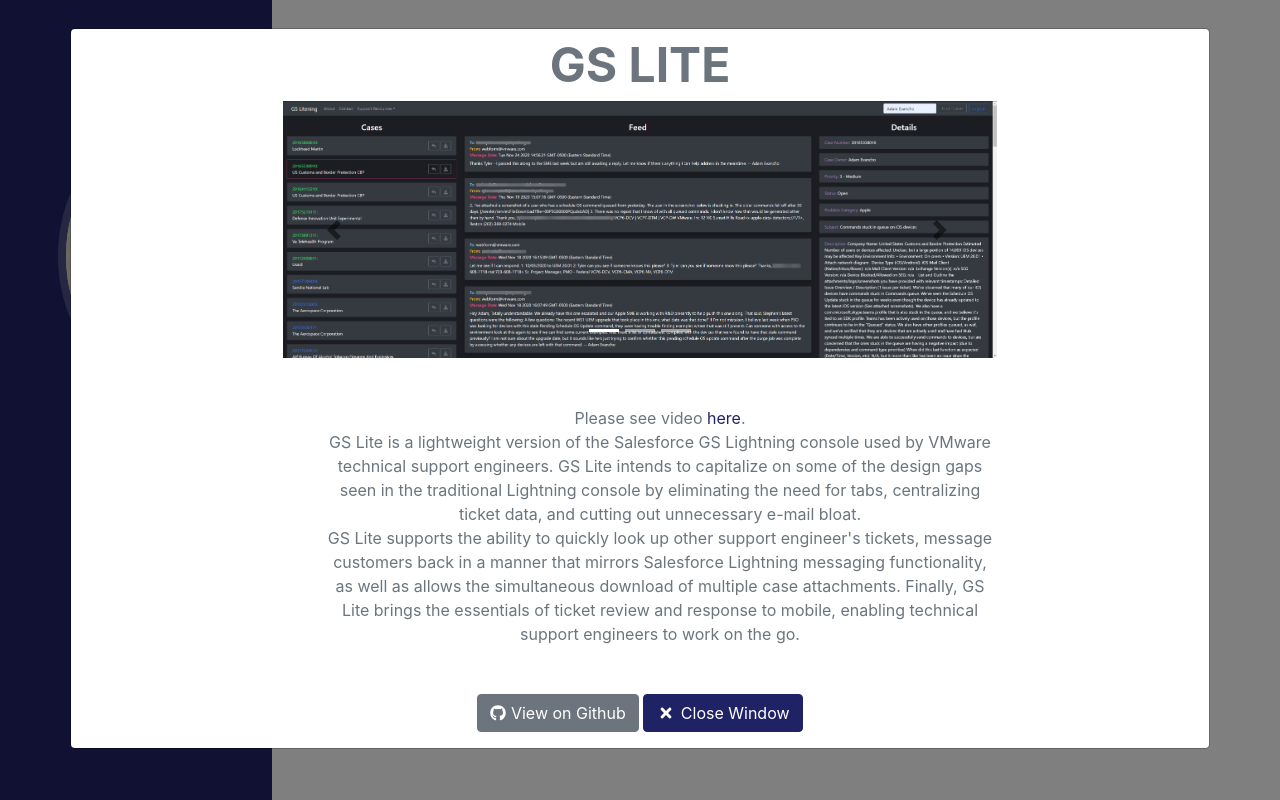
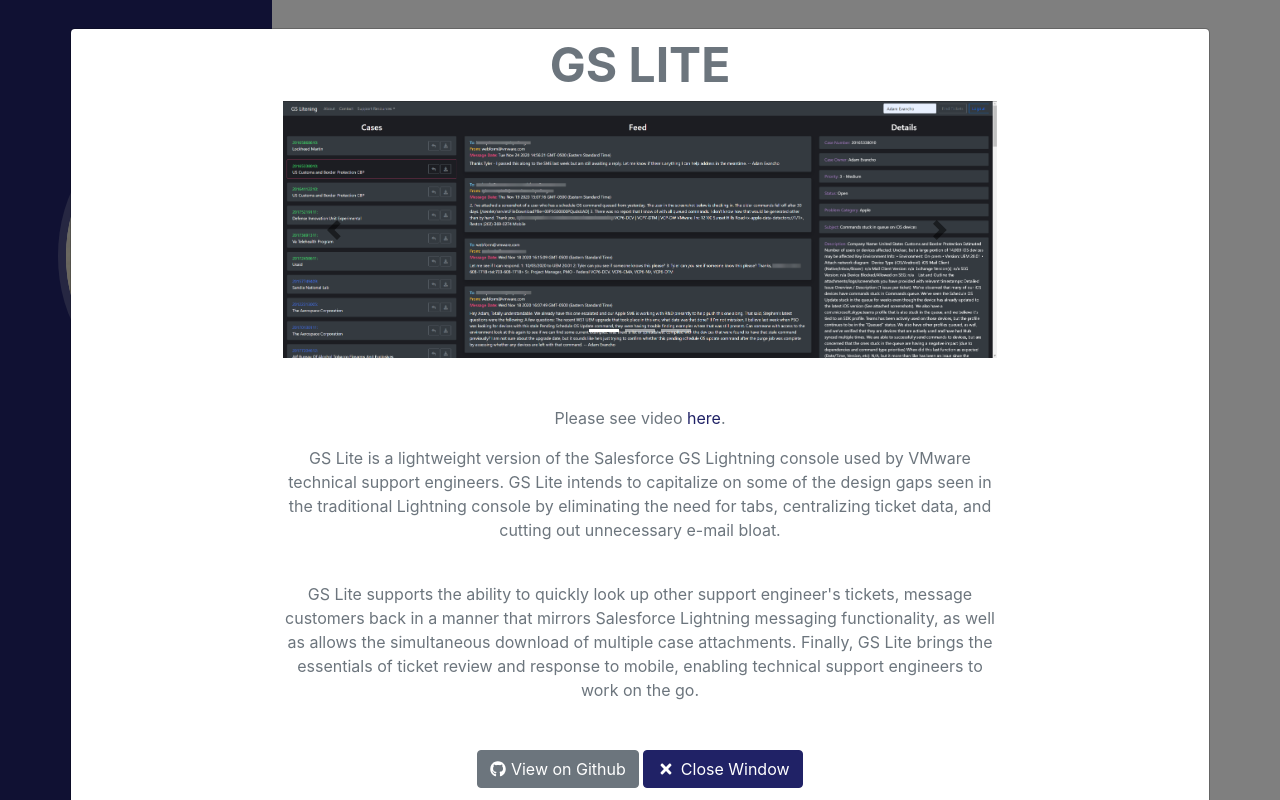
Before and after one commit to ace-vmware/adamevancho-website, a Django app: page / in a window 1280 px wide, after a click on "GS LITE". Run offline with Django 3.2, Linux system fonts and the light colour scheme; some libraries are stand-ins or nearby versions; some web fonts are replaced.

Commit message:
separate modal0 lis into div ps

```diff
--- a/resume/templates/resume/modals.html
+++ b/resume/templates/resume/modals.html
@@ -38,14 +38,16 @@
                             </div>
                             <!-- Portfolio Modal - Text-->
                             <div class="mb-5 mt-5">
-                                <ul>
-                                    <li class="mt-2" style="text-decoration: none; display: inline;">Please see video <a href="https://vimeo.com/487285581">here</a>.
-                                    </li></br>
-                                    <li class="my-2" style="text-decoration: none; display: inline;">GS Lite is a lightweight version of the Salesforce GS Lightning console used by VMware technical support engineers. GS Lite intends to capitalize on some of the design gaps seen in the traditional Lightning console by eliminating the need for tabs, centralizing ticket data, and cutting out unnecessary e-mail bloat.
-                                    </li></br>
-                                    <li class="my-2" style="text-decoration: none; display: inline;">GS Lite supports the ability to quickly look up other support engineer's tickets, message customers back in a manner that mirrors Salesforce Lightning messaging functionality, as well as allows the simultaneous download of multiple case attachments. Finally, GS Lite brings the essentials of ticket review and response to mobile, enabling technical support engineers to work on the go.
-                                    </li>
-                                </ul>
+                                <p class="mb-3">
+                                    Please see video <a href="https://vimeo.com/487285581">here</a>.
+                                </p>
+                                <p>
+                                    GS Lite is a lightweight version of the Salesforce GS Lightning console used by VMware technical support engineers. GS Lite intends to capitalize on some of the design gaps seen in the traditional Lightning console by eliminating the need for tabs, centralizing ticket data, and cutting out unnecessary e-mail bloat.
+                                </p>
+                                </br>
+                                <p>
+                                    GS Lite supports the ability to quickly look up other support engineer's tickets, message customers back in a manner that mirrors Salesforce Lightning messaging functionality, as well as allows the simultaneous download of multiple case attachments. Finally, GS Lite brings the essentials of ticket review and response to mobile, enabling technical support engineers to work on the go.
+                                </p>
                             </div>
                             <span>
                                 <a href="https://github.com/ace-vmware/GSL" target="_blank">
```
